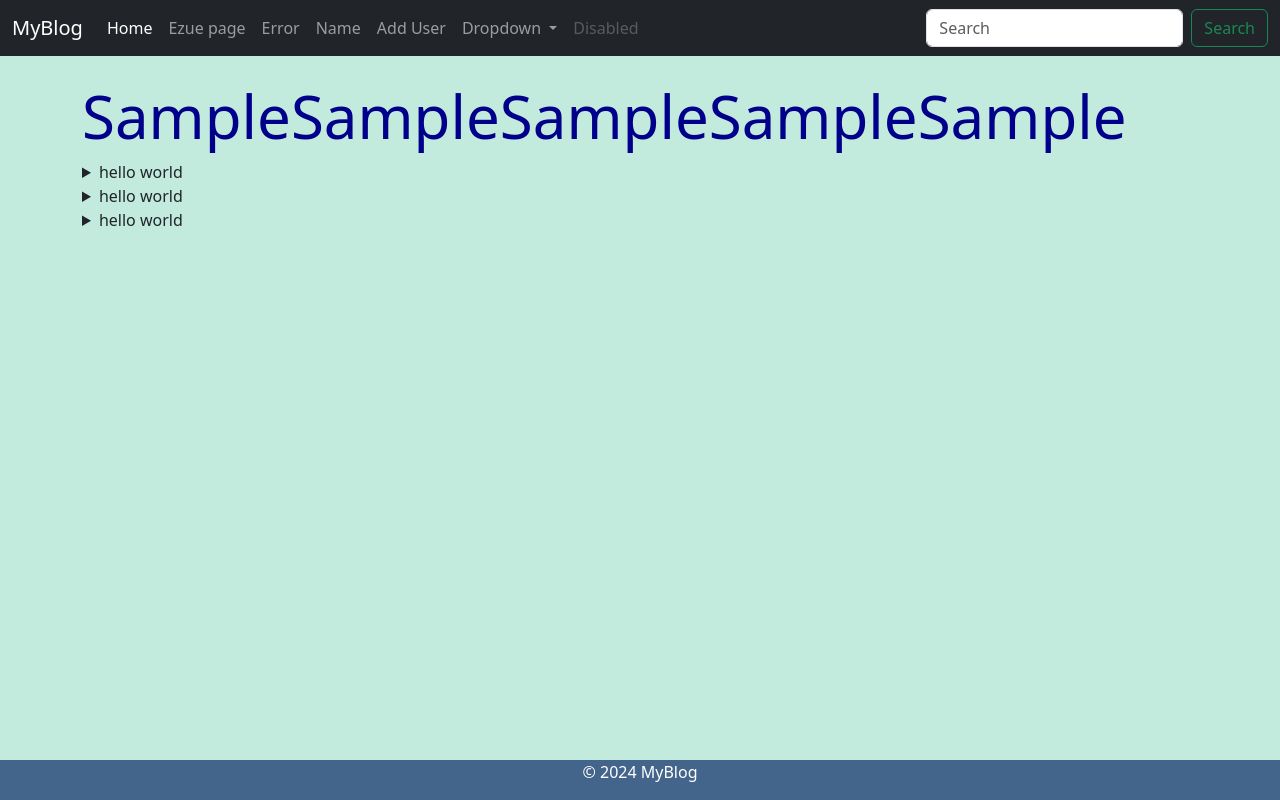
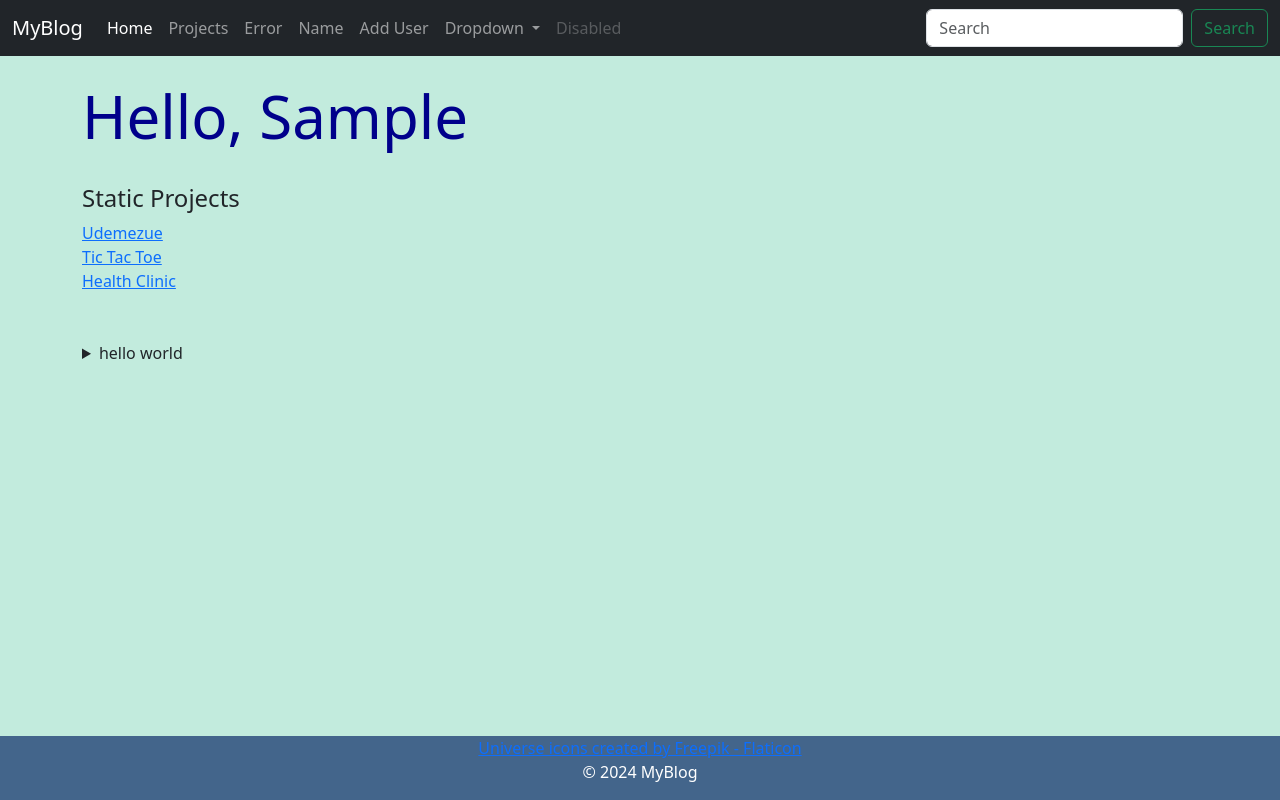
Before and after one commit to iloabachie/myblog, a Flask app: page /user/sample in a window 1280 px wide. Run offline with Flask 3, Linux system fonts and the light colour scheme.

Commit message:
sql user update

```diff
--- a/app.py
+++ b/app.py
@@ -11,7 +11,7 @@ import mysql.connector
 
 
 # create MySQL database
-def create_and_verify_db(db_name, user='root', host='localhost', passwd="P@s$w0rd1$", port=3306):
+def create_and_verify_db(db_name, user='root', host='localhost', passwd="3984", port=3306):
     mydb = mysql.connector.connect(host=host, user=user, passwd=passwd, port=port)
     my_cursor = mydb.cursor()
     my_cursor.execute("SHOW DATABASES")
@@ -30,7 +30,7 @@ app.secret_key = "qwerty" #token_urlsafe(16)
 csrf = CSRFProtect(app)
 
 # app.config["SQLALCHEMY_DATABASE_URI"] = "sqlite:///users.db"
-app.config["SQLALCHEMY_DATABASE_URI"] = "mysql+pymysql://root:P%40s$w0rd1$@localhost:3307/users_database"
+app.config["SQLALCHEMY_DATABASE_URI"] = "mysql+pymysql://root:3984@localhost:3307/users_database"
 app.config["SQLALCHEMY_TRACK_MODIFICATIONS"] = False
 
 db = SQLAlchemy(app)
@@ -156,15 +156,15 @@ def update(id):
             form.email.data = ''
             form.location.data = ''
             return render_template('add_user.html', name=None, user_exists=None, form=form, user_list=user_list, all_users=all_users, items_on_page=items_on_page, page=page, total_pages=total_pages)
-        except:
-            print('error in rendering when update failed')
+        except Exception as e:
             flash("Error in update. Try again")
             return render_template("update.html", form=form, name_to_update=name_to_update, user_list=user_list, all_users=all_users, items_on_page=items_on_page, page=page, total_pages=total_pages)
     else:
-        print('page to render once route called via link')
         return render_template("update.html", form=form, name_to_update=name_to_update, user_list=user_list, all_users=all_users, items_on_page=items_on_page, page=page, total_pages=total_pages)
 
-
+@app.route('/delete/<int:id>')
+def delete(id):
+    user_to_delete=Users.query.get_or_404(id)
 
 if __name__ == "__main__":
     if getenv('FLASK_ENV') == 'development':
--- a/templates/base.html
+++ b/templates/base.html
@@ -3,6 +3,8 @@
   <head>
     <meta charset="utf-8">
     <meta name="viewport" content="width=device-width, initial-scale=1">
+    <link rel="icon" href="{{ url_for('static', filename='images/galaxy.png') }}" type="image/x-icon">
+    <link rel="shortcut icon" href="{{ url_for('static', filename='images/galaxy.png') }}" type="image/x-icon">
     <title>MyBlog</title>
     <link href="https://cdn.jsdelivr.net/npm/bootstrap@5.3.3/dist/css/bootstrap.min.css" rel="stylesheet" integrity="sha384-QWTKZyjpPEjISv5WaRU9OFeRpok6YctnYmDr5pNlyT2bRjXh0JMhjY6hW+ALEwIH" crossorigin="anonymous">
     <link href="{{ url_for('static', filename='css/style.css') }}" rel="stylesheet">
@@ -17,6 +19,7 @@
     <script src="https://cdn.jsdelivr.net/npm/bootstrap@5.3.3/dist/js/bootstrap.bundle.min.js" integrity="sha384-YvpcrYf0tY3lHB60NNkmXc5s9fDVZLESaAA55NDzOxhy9GkcIdslK1eN7N6jIeHz" crossorigin="anonymous"></script>
   </body>
   <footer>
+    <a href="https://www.flaticon.com/free-icons/universe" title="universe icons">Universe icons created by Freepik - Flaticon</a>
     <p>© {{ default_year.year }} {{ company_name }}</p>
   </footer>
 </html>
--- a/templates/navbar.html
+++ b/templates/navbar.html
@@ -10,7 +10,7 @@
                 <a class="nav-link active" aria-current="page" href="{{ url_for('index') }}">Home</a>
             </li>
             <li class="nav-item">
-                <a class="nav-link" href="{{ url_for('user', name='ezue') }}">Ezue page</a>
+                <a class="nav-link" href="{{ url_for('user', name='Sample') }}">Projects</a>
             </li>
             <li class="nav-item">
                 <a class="nav-link" href="/error">Error</a>
--- a/templates/user.html
+++ b/templates/user.html
@@ -1,21 +1,24 @@
 {% extends 'base.html' %}
-
 
 
 {% block content %}
 
-<h1>{{ name|title * 5 }}</h1>
-    <details>
-        <summary>hello world</summary>
-        <p>hi hello</p>
-    </details>
-    <details>
-        <summary>hello world</summary>
-        <p>hi hello</p>
-    </details>
-    <details>
-        <summary>hello world</summary>
-        <p>hi hello hello</p>
-    </details>
+<h1>Hello, {{ name|title }}</h1>
+<br/>
+<h4>Static Projects</h4>
+
+<a href="https://udemezue.w3spaces.com/">Udemezue</a>
+<br/>
+<a href="https://udemezue.w3spaces.com/tictactoe/index.html">Tic Tac Toe</a>
+<br/>
+<a href="https://udemezue.w3spaces.com/magnolia/index.html">Health Clinic</a>
+<br/>
+<br/>
+<br/>
+
+<details>
+    <summary>hello world</summary>
+    <p>hi hello</p>
+</details>
 
 {% endblock %}
```
Also changed, not shown: templates/index.html (+2 -14 lines), test.py (deleted, +0 -28 lines), static/images/galaxy.png (added).
